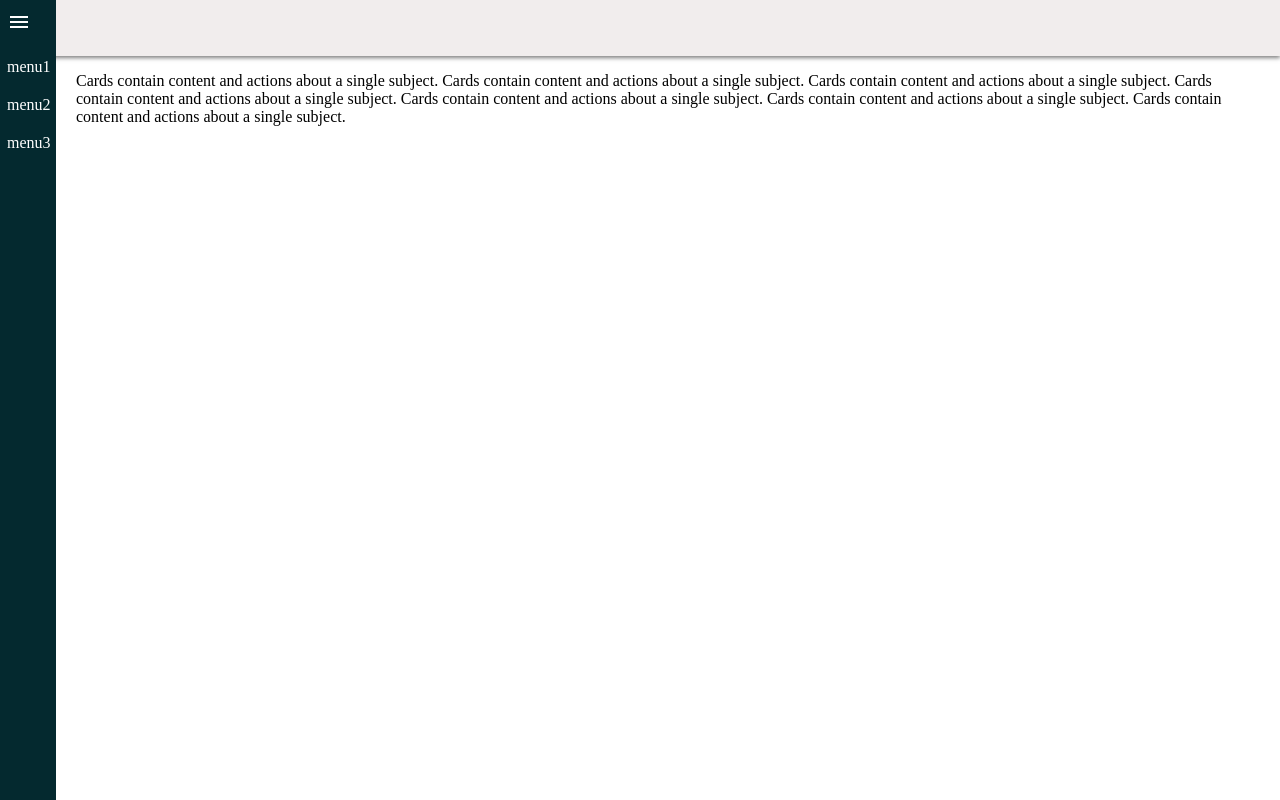
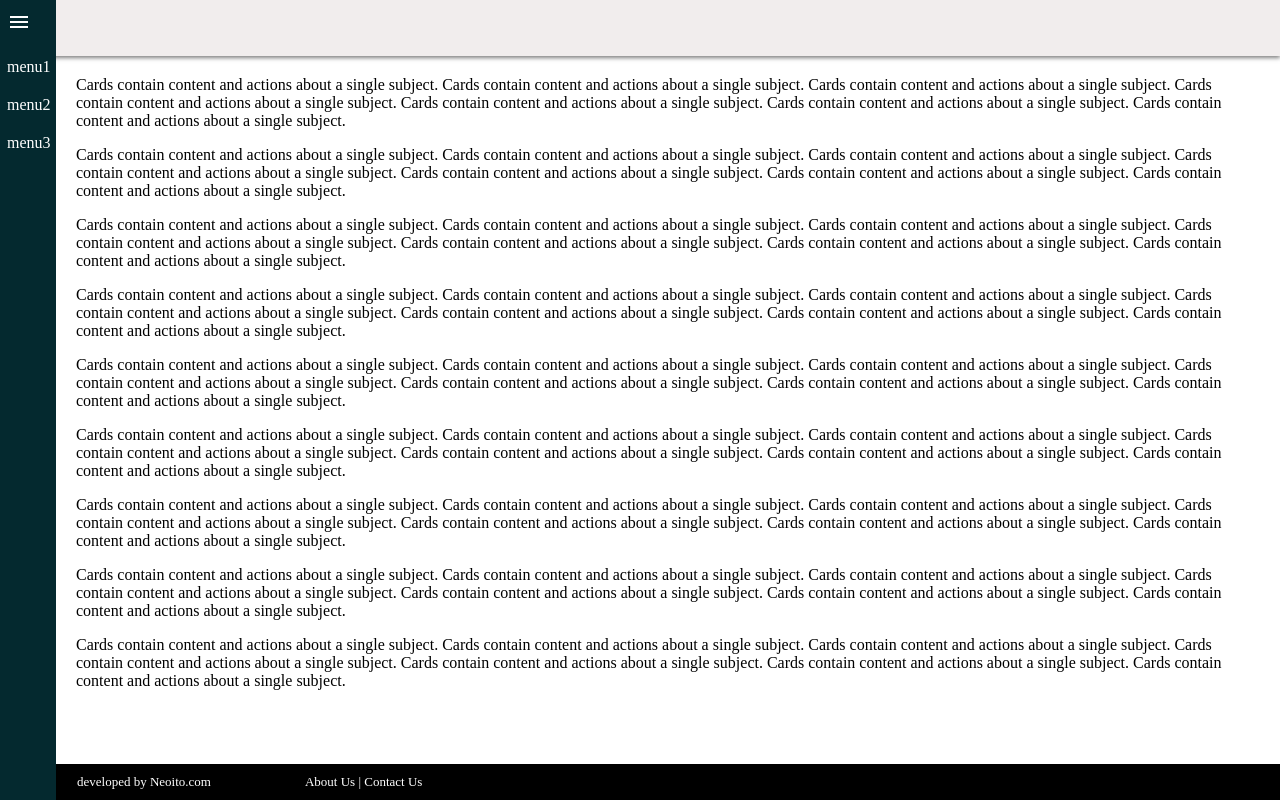
Before and after one commit to neoito-hub/sidebar-plugin-demo, an Angular app: page / in a window 1280 px wide. Built offline with nearby package versions, Linux system fonts and the light colour scheme.

Commit message:
Footer UI fix

```diff
--- a/src/app/component/content/content.component.html
+++ b/src/app/component/content/content.component.html
@@ -6,4 +6,86 @@
     and actions about a single subject.
 
   </p>
+
+  <p>
+    Cards contain content and actions about a single subject. Cards contain content and actions about a single subject. Cards
+    contain content and actions about a single subject. Cards contain content and actions about a single subject. Cards contain
+    content and actions about a single subject. Cards contain content and actions about a single subject. Cards contain content
+    and actions about a single subject.
+
+  </p>
+
+
+  <p>
+    Cards contain content and actions about a single subject. Cards contain content and actions about a single subject. Cards
+    contain content and actions about a single subject. Cards contain content and actions about a single subject. Cards contain
+    content and actions about a single subject. Cards contain content and actions about a single subject. Cards contain content
+    and actions about a single subject.
+
+  </p>
+
+
+  <p>
+    Cards contain content and actions about a single subject. Cards contain content and actions about a single subject. Cards
+    contain content and actions about a single subject. Cards contain content and actions about a single subject. Cards contain
+    content and actions about a single subject. Cards contain content and actions about a single subject. Cards contain content
+    and actions about a single subject.
+
+  </p>
+
+
+  <p>
+    Cards contain content and actions about a single subject. Cards contain content and actions about a single subject. Cards
+    contain content and actions about a single subject. Cards contain content and actions about a single subject. Cards contain
+    content and actions about a single subject. Cards contain content and actions about a single subject. Cards contain content
+    and actions about a single subject.
+
+  </p>
+
+  <p>
+    Cards contain content and actions about a single subject. Cards contain content and actions about a single subject. Cards
+    contain content and actions about a single subject. Cards contain content and actions about a single subject. Cards contain
+    content and actions about a single subject. Cards contain content and actions about a single subject. Cards contain content
+    and actions about a single subject.
+
+  </p>
+
+  <p>
+    Cards contain content and actions about a single subject. Cards contain content and actions about a single subject. Cards
+    contain content and actions about a single subject. Cards contain content and actions about a single subject. Cards contain
+    content and actions about a single subject. Cards contain content and actions about a single subject. Cards contain content
+    and actions about a single subject.
+
+  </p>
+
+  <p>
+    Cards contain content and actions about a single subject. Cards contain content and actions about a single subject. Cards
+    contain content and actions about a single subject. Cards contain content and actions about a single subject. Cards contain
+    content and actions about a single subject. Cards contain content and actions about a single subject. Cards contain content
+    and actions about a single subject.
+
+  </p>
+
+  <p>
+    Cards contain content and actions about a single subject. Cards contain content and actions about a single subject. Cards
+    contain content and actions about a single subject. Cards contain content and actions about a single subject. Cards contain
+    content and actions about a single subject. Cards contain content and actions about a single subject. Cards contain content
+    and actions about a single subject.
+
+  </p>
+
+  <p>
+    Cards contain content and actions about a single subject. Cards contain content and actions about a single subject. Cards
+    contain content and actions about a single subject. Cards contain content and actions about a single subject. Cards contain
+    content and actions about a single subject. Cards contain content and actions about a single subject. Cards contain content
+    and actions about a single subject.
+
+  </p>
+  <p>
+    Cards contain content and actions about a single subject. Cards contain content and actions about a single subject. Cards
+    contain content and actions about a single subject. Cards contain content and actions about a single subject. Cards contain
+    content and actions about a single subject. Cards contain content and actions about a single subject. Cards contain content
+    and actions about a single subject.
+
+  </p>
 </div>
--- a/src/app/component/footer/footer.component.css
+++ b/src/app/component/footer/footer.component.css
@@ -1,8 +1,13 @@
-.n-footer{
-    background: black;
-    height: 60px;
-    display: flex;
-    padding: 5px;
-    font-size: 13px;
-    color: white;
+.n-footer {
+  background: black;
+  display: flex;
+  font-size: 13px;
+  color: white;
+  position: absolute;
+  bottom: 0;
+  width: 100%;
 }
+.first-section,
+.sec-section {
+  padding: 10px 17px 10px 77px;
+}
--- a/src/app/component/sidebar/sidebar.component.css
+++ b/src/app/component/sidebar/sidebar.component.css
@@ -5,6 +5,7 @@
   position: absolute;
   top: 0;
   color: white;
+  z-index: 1;
 }
 
 .s-nav ul {
--- a/src/app/container/layout/layout.component.css
+++ b/src/app/container/layout/layout.component.css
@@ -1,3 +1,5 @@
 .content-container {
-  margin: 4px 20px 8px 76px;
+  padding: 4px 20px 8px 76px;
+  overflow: overlay;
+  height: 80vh;
 }
--- a/src/app/container/layout/layout.component.html
+++ b/src/app/container/layout/layout.component.html
@@ -7,4 +7,4 @@
   </div>
 
 </div>
-<!-- <footer></footer> -->
+<footer></footer>
```
